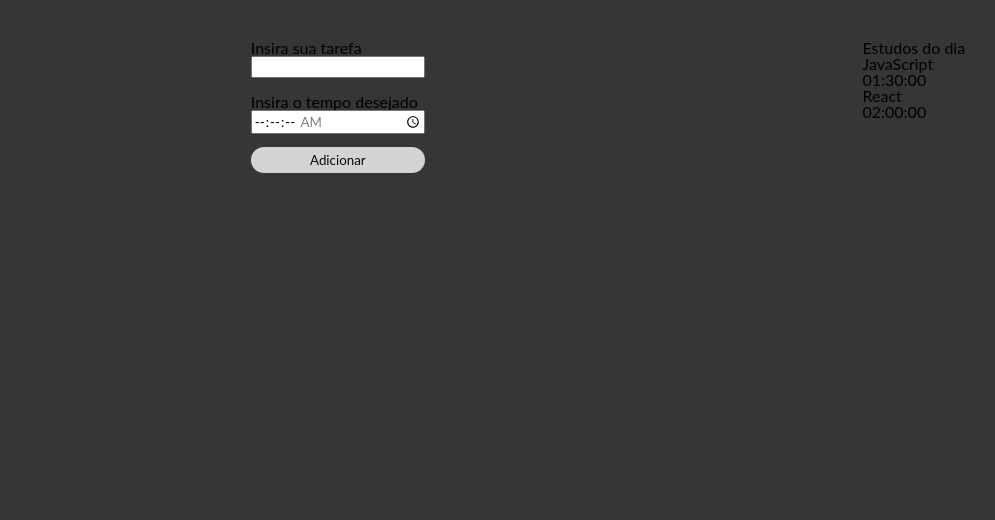
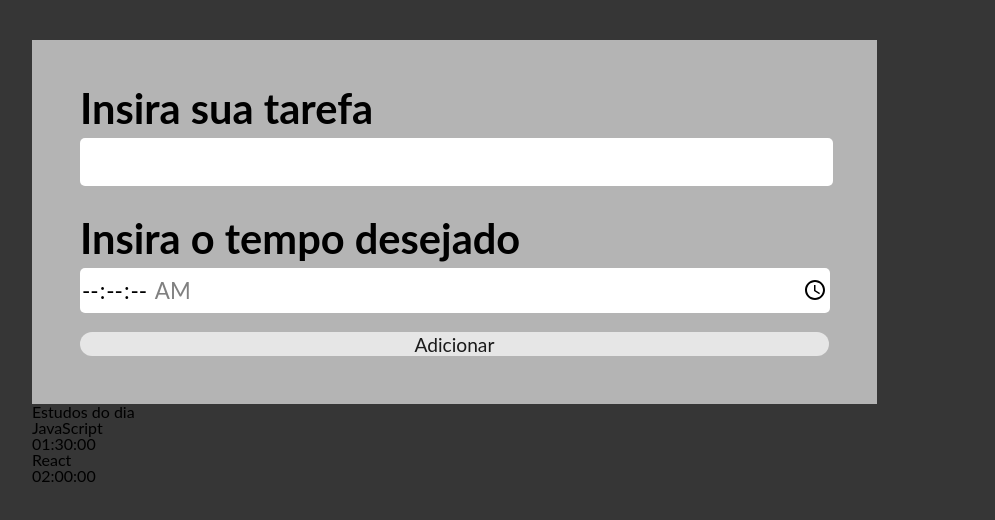
Before and after one commit to MasterKelwin/K-Timer, a React (Create React App) app: page / in a window 1280 px wide. Shown: the top 520 px of the page, without its empty margins (32-1027 px from the left). Built offline with nearby package versions, Linux system fonts and the light colour scheme.

Commit message:
checkpoint

```diff
--- a/public/index.html
+++ b/public/index.html
@@ -24,7 +24,7 @@
       work correctly both with client-side routing and a non-root public URL.
       Learn how to configure a non-root public URL by running `npm run build`.
     -->
-    <title>React App</title>
+    <title>K-Timer</title>
   </head>
   <body>
     <noscript>You need to enable JavaScript to run this app.</noscript>
--- a/src/components/button/button.module.scss
+++ b/src/components/button/button.module.scss
@@ -1,11 +1,12 @@
 .button {
     width: 100%;
     margin-top: 1em;
-    height: 2vw;
+    height: 3vh;
     opacity: .85;
     border: none;
     border-radius: 20px;
     font-family: 'Lato', sans-serif;
+    font-size: 1.2em;
 }
 
 .button:hover {
--- a/src/components/form/form.module.scss
+++ b/src/components/form/form.module.scss
@@ -1,9 +1,8 @@
 .form {
     height: 100%;
-}
-
-.input {
-    font-family: 'Lato', sans-serif;
+    width: 65%;
+    background-color: rgb(180, 180, 180);
+    padding: 3em;
 }
 
 .divTask, .divTime {
@@ -12,5 +11,36 @@
 }
 
 .divTask {
-    margin-bottom: 1em;
+    margin-bottom: 2em;
 }
+
+.label {
+    font-weight: bold;
+    font-size: 2.6em;
+    margin-bottom: .2em;
+}
+
+.inputTask {
+    font-family: 'Lato', sans-serif;
+    font-size: 2.4em;
+    border: none;
+    border-radius: 5px;
+    width: 60vw;
+    max-height: 55px;
+    width: 100%;
+}
+
+.inputTime {
+    font-family: 'Lato', sans-serif;
+    font-size: 1.4em;
+    height: 2em;
+    border: none;
+    border-radius: 5px;
+    width: 60vw;
+    max-height: 55px;
+    width: 100%;
+}
+
+.input:focus {
+    outline: 3px solid #000;
+  }
--- a/src/components/form/index.tsx
+++ b/src/components/form/index.tsx
@@ -1,3 +1,5 @@
+//  FORM
+
 import React from 'react';
 import Button from '../button';
 import style from './form.module.scss';
@@ -7,17 +9,17 @@ class Form extends React.Component {
     return(
       <form className={style.form}>
         <div className={style.divTask}>
-          <label htmlFor="task">Insira sua tarefa</label>
+          <label className={style.label} htmlFor="task">Insira sua tarefa</label>
           <input
-            className={style.input}
+            className={style.inputTask}
             type="text"
             id="task"
             required />
         </div>
         <div className={style.divTime}>
-          <label htmlFor="time">Insira o tempo desejado</label>
+          <label className={style.label} htmlFor="time">Insira o tempo desejado</label>
           <input
-              className={style.input}
+              className={style.inputTime}
               type="time"
               id="time"
               min={"00:00:01"}
--- a/src/pages/App.module.scss
+++ b/src/pages/App.module.scss
@@ -6,5 +6,6 @@
 
 .tasks {
     display: flex;
+    flex-direction: column;
     justify-content: space-around;
 }
```
